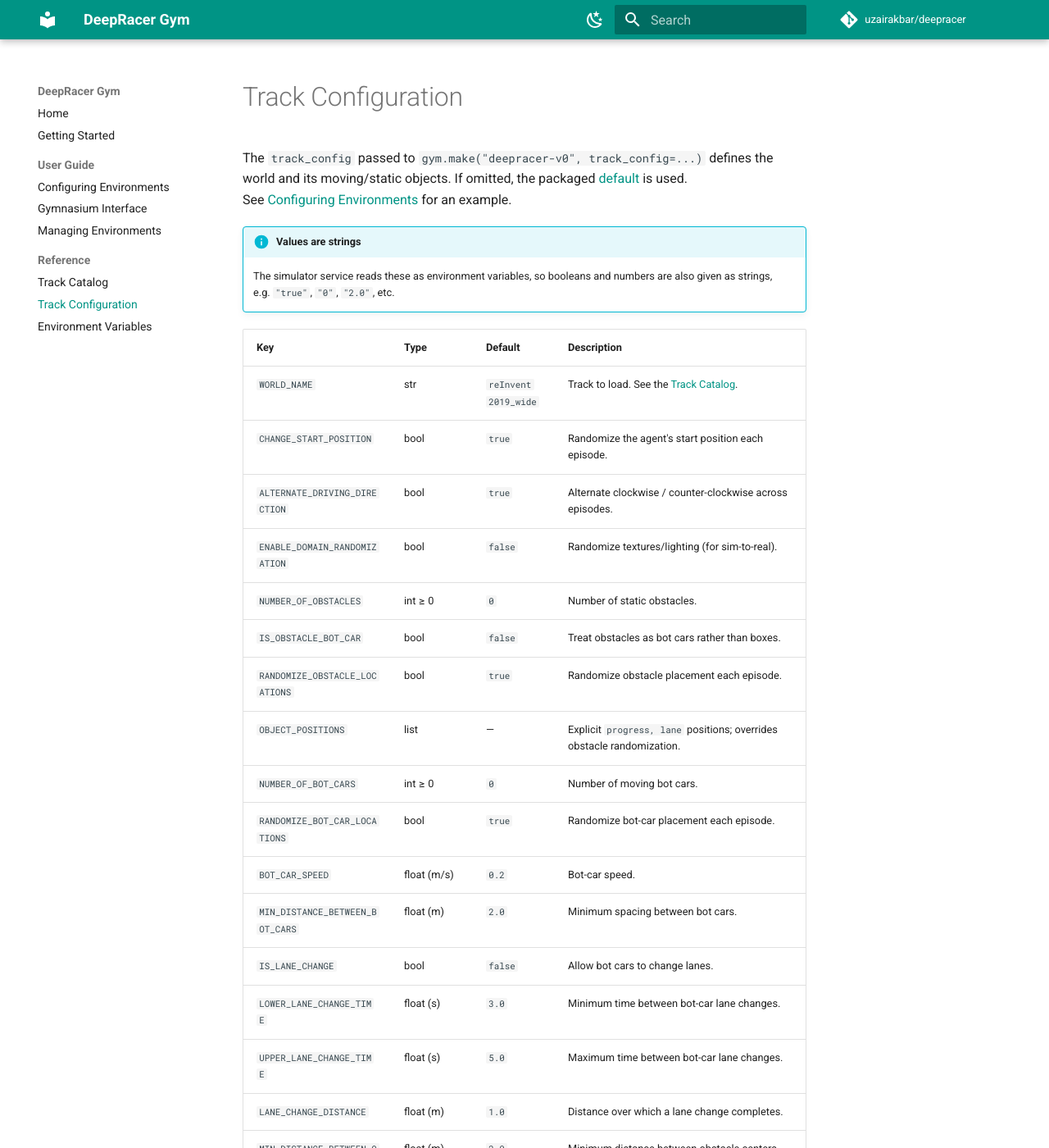
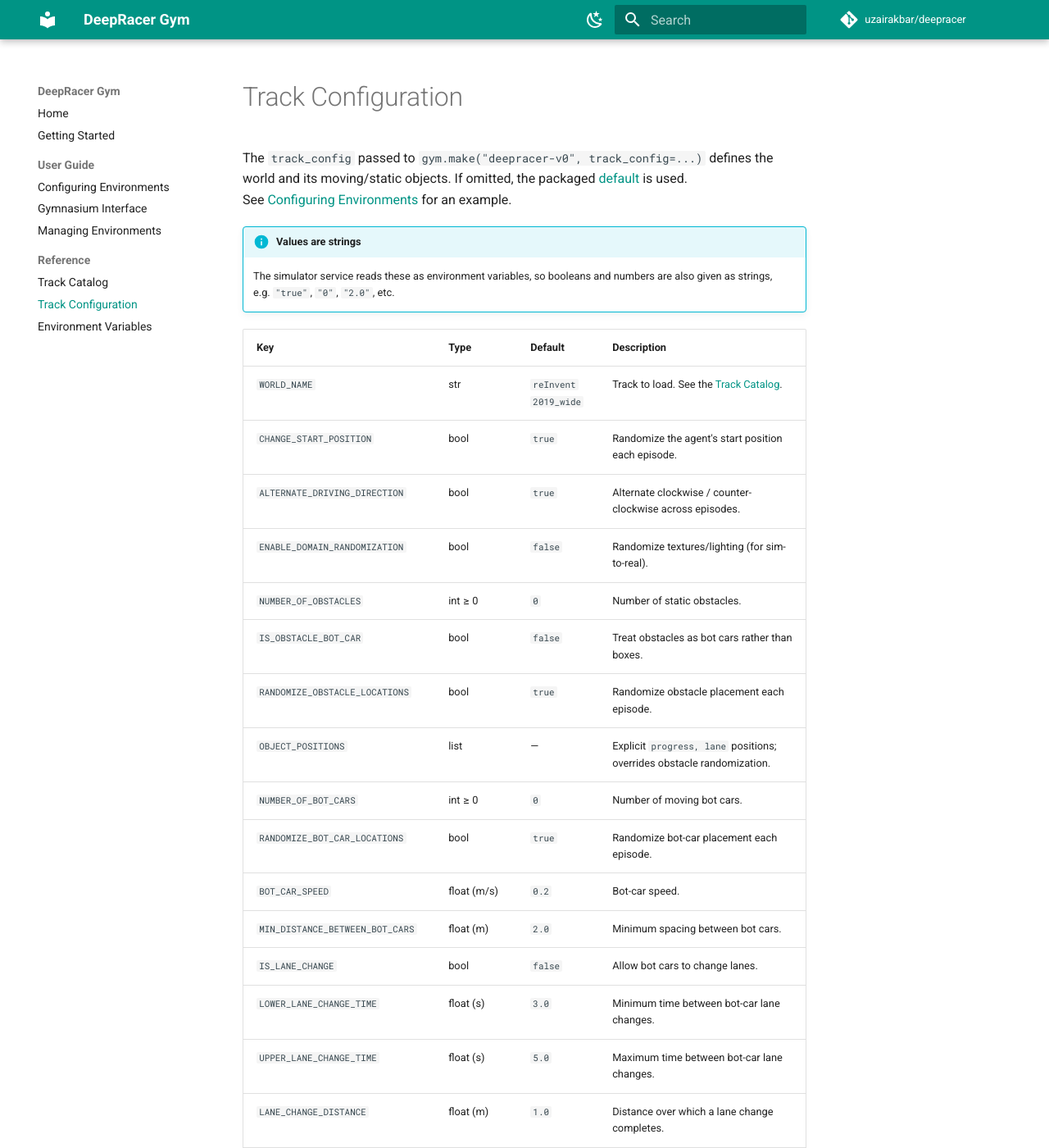
Before and after one commit to uzairakbar/deepracer, an MkDocs documentation site: the page built from docs/reference/track-config.md, in a window 1280 px wide and 1400 px high. Shown: the whole window at 82% size. Built offline with MkDocs 1.6.1 and Material for MkDocs 9.7.7, drawn with Linux system fonts in a browser that asks for light colours; comment, search, counter and statistics services are not loaded.

Commit message:
docs: no warp in first table column to properly display variable names

```diff
--- /dev/null
+++ b/docs/stylesheets/extra.css
@@ -0,0 +1,4 @@
+.md-typeset table td:first-child,
+.md-typeset table th:first-child {
+  white-space: nowrap;
+}
--- a/mkdocs.yml
+++ b/mkdocs.yml
@@ -62,3 +62,6 @@ markdown_extensions:
   - pymdownx.emoji:
       emoji_index: !!python/name:material.extensions.emoji.twemoji
       emoji_generator: !!python/name:material.extensions.emoji.to_svg
+
+extra_css:
+  - stylesheets/extra.css
```
